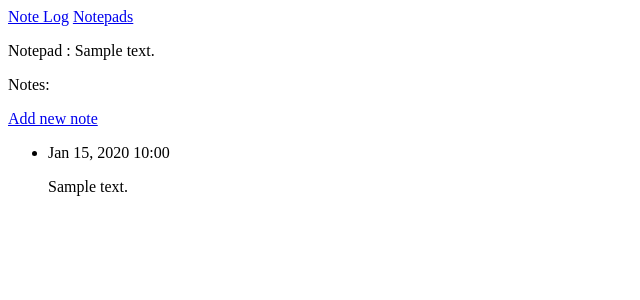
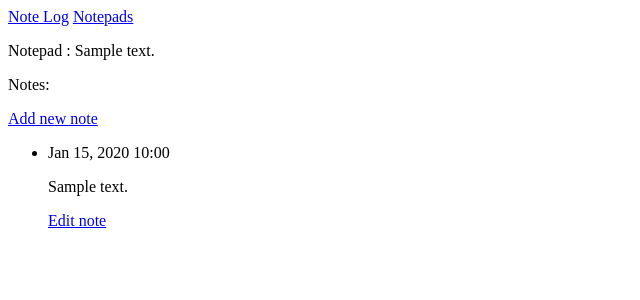
Before and after one commit to Official21A/WebNotePad, a Django app: page /notepads/1/ in a window 1280 px wide. Shown: the top 300 px of the page, without its empty margins (0-640 px from the left). Run offline with Django 3.2, Linux system fonts and the light colour scheme; tables that the repository leaves empty hold one stand-in row (values such as "Sample post").

Commit message:
Edit mode

```diff
--- a/note_logs/templates/note_logs/notepad.html
+++ b/note_logs/templates/note_logs/notepad.html
@@ -15,6 +15,9 @@
   	  <li>
   	  	<p>{{ note.date_added|date:"M d, Y H:i" }}</p>
   	  	<p>{{ note.text|linebreaks }}</p>
+        <p>
+          <a href="{% url 'note_logs:edit_note' note.id %}">Edit note</a>
+        </p>
   	  </li>
   	{% empty %}
   	  <li>No notes have been created yet.</li>
--- a/note_logs/urls.py
+++ b/note_logs/urls.py
@@ -21,4 +21,6 @@ urlpatterns = [
 	path('new_notepad/', views.new_notepad, name='new_notepad'),
 	# Page for adding new note
 	path('new_note/<int:notepad_id>/', views.new_note, name='new_note'),
+	# Page for deleting a note
+	path('edit_note/<int:note_id>/', views.edit_note, name='edit_note'),
 ]
--- a/note_logs/views.py
+++ b/note_logs/views.py
@@ -1,6 +1,6 @@
 from django.shortcuts import render, redirect
 
-from .models import Notepad
+from .models import Notepad, Note
 from .forms import NotepadForm, NoteForm
 
 # Create your views here.
@@ -61,3 +61,21 @@ def new_note(request, notepad_id):
 	# display a blank or invalid form page
 	context = {'notepad': notepad, 'form': form}
 	return render(request, 'note_logs/new_note.html', context)
+
+def edit_note(request, note_id):
+	# this function is for editing a choosen note
+	note = Note.objects.get(id=note_id)
+	notepad = note.notepad
+	if request.method != 'POST':
+		# no data submited
+		form = NoteForm(instance=note) # this argument allows the users to see
+									   # their data.
+	else:
+		# process the given data
+		form = NoteForm(instance=note, data=request.POST)
+		if form.is_valid():
+			form.save()
+			return redirect('note_logs:notepad', notepad_id=notepad.id)
+	context = {'note': note, 'notepad': notepad, 'form': form}
+	# display a blank or invalid form page
+	return render(request, 'note_logs/edit_note.html', context)
```
Also changed, not shown: note_logs/templates/note_logs/edit_note.html (added, +15 -0 lines).
